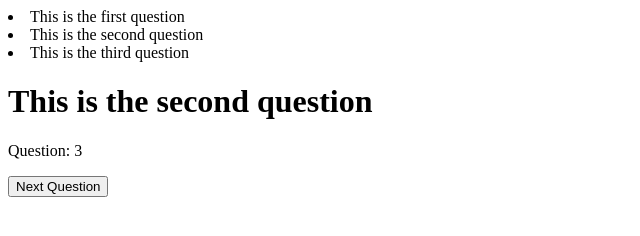
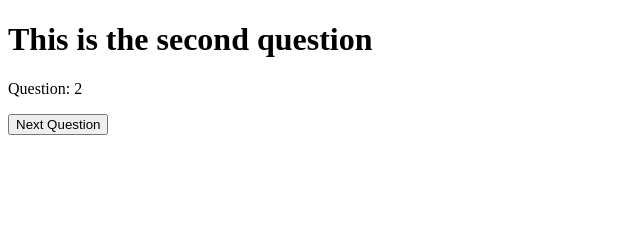
Before and after one commit to sosukebrause/Class-Homework-04, a plain HTML site: page Main/index.html in a window 1280 px wide. Both pictures are taken after a click on the button "Next Question". Shown: the whole page, without its empty margins (0-640 px from the left). Drawn offline with nearby package versions, Linux system fonts and the light colour scheme.

Commit message:
new object array to include question plus answer key on click

```diff
--- a/Main/app.js
+++ b/Main/app.js
@@ -1,52 +1,56 @@
+// function getQuestion() {
+//   var currentQuestion = quiz[currentQuestionIndex];
+// }
+
 $(document).ready(function () {
   var questions = [
-    "This is the first question",
-    "This is the second question",
-    "This is the third question",
+    {
+      title: "q1",
+      content: "This is the first question",
+      choices: ["cdcdc", "wqqw", "qwq", "qwwq"],
+      answer: "",
+    },
+    {
+      title: "q2",
+      content: "This is the second question",
+
+      choices: ["cdcdc", "wqqw", "qwq", "qwwq"],
+      answer: "",
+    },
   ];
   console.log(questions);
 
-  // var quiz = [
-  //   {
-  //     title: "q1",
-  //     description: "",
-  //     choices: ["", "", "", ""],
-  //     answer: "",
-  //   },
-  // ];
-
-  // function getQuestion() {
-  //   var currentQuestion = quiz[currentQuestionIndex];
-  // }
   var count = 0;
-  $("#question").text(questions[count]);
+  $("#question").text(questions[count].content);
   $("#nextQuestion").on("click", function () {
     count++;
+    if (count === questions.length) {
+      count = 0;
+    }
+    var questionCountSpan = document.querySelector("#question-count");
+    questionCountSpan.textContent = count + 1;
 
-    $("#question").text(questions[count]);
+    $("#question").text(questions[count].content);
   });
 
-  var questionCountSpan = document.querySelector("#question-count");
   var nextQuestion = document.querySelector("#nextQuestion");
 
   renderQuestions();
 
   function renderQuestions() {
-    questions.innerHTML = "";
-    questionCountSpan.textContent = questions.length;
     var questionsList = document.querySelector("#questions-list");
 
     for (var i = 0; i < questions.length; i++) {
-      var question = questions[i];
+      var content = content[i];
 
       var li = document.createElement("li");
-      li.textContent = question;
+      li.textContent = content;
       questionsList.appendChild(li);
     }
   }
 
   nextQuestion.addEventlistener("click", function (event) {
     event.preventDefault();
-    question = question[0];
+    question = questions[0];
   });
 });
--- a/Main/index.html
+++ b/Main/index.html
@@ -7,11 +7,10 @@
   </head>
   <body>
     <div class="todos">
+      <h1 id="question"></h1>
       <div id="questions-list"></div>
-      <h1 id="question"></h1>
-
       <p>Question: <span id="question-count">0</span></p>
-
+      <div class="choices"></div>
       <button id="nextQuestion">Next Question</button>
       <script
         src="https://code.jquery.com/jquery-3.5.0.slim.js"
```
